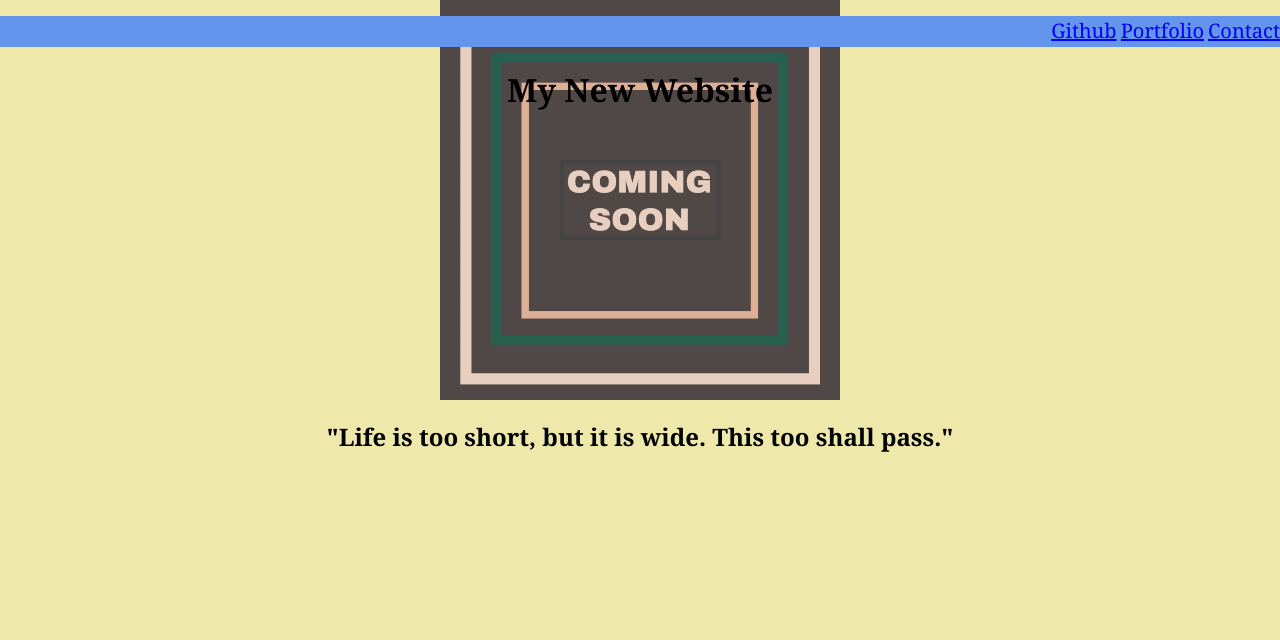
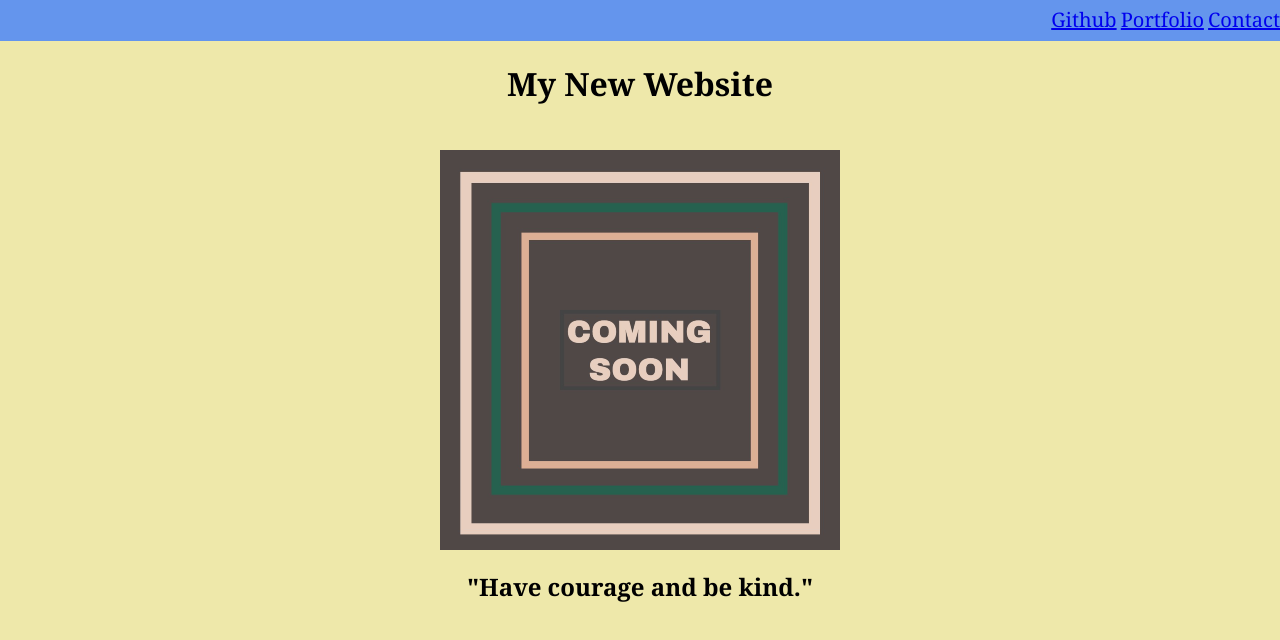
Before and after one commit to jkimys2/Mini-Project-1, a plain HTML site: page index.html in a window 1280 px wide. Drawn offline with Linux system fonts and the light colour scheme.

Commit message:
commit 11

```diff
--- a/assets/css/style.css
+++ b/assets/css/style.css
@@ -16,10 +16,15 @@ header{
     height: 100px;
 }
 
+main{
+    padding-top: 150px;
+}
+
 
 ul{
+    margin: 0;
     text-align: right;
-    line-height: 30px;
+    line-height: 40px;
     background-color: cornflowerblue;
 }
 
--- a/index.html
+++ b/index.html
@@ -21,14 +21,15 @@
         <h1>My New Website</h1>
     </header>
 
-
+    <main>
         <section>
             <img src="./assets/image-1.png" alt="coming soon image">
         </section>
 
         <section>
-        <h2>"Life is too short, but it is wide. This too shall pass."</h2>
+            <h2>"Have courage and be kind."</h2>
         </section>
         <footer></footer>
+    </main>
 </body>
 </html>
```
Lines whose indentation alone changed are shown as unchanged.
